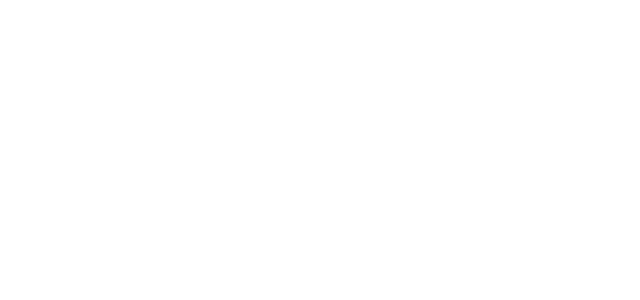
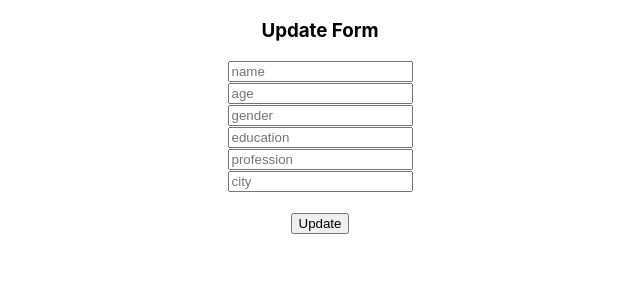
Before and after one commit to jyotirmoy99/todo, a React (Create React App) app: page /form_update in a window 1280 px wide. Shown: the top 300 px of the page, without its empty margins (320-960 px from the left). Built offline with nearby package versions, Linux system fonts and the light colour scheme.

Commit message:
no override on adding , delete functionality added

```diff
--- a/src/Routes.js
+++ b/src/Routes.js
@@ -3,6 +3,7 @@ import { BrowserRouter, Switch, Route } from "react-router-dom";
 import Form1 from "./components/Form1";
 import Form2 from "./components/Form2";
 import FormOutput from "./components/FormOutput";
+import NewForm from "./components/NewForm";
 function Routes() {
   return (
     <div>
@@ -23,6 +24,11 @@ function Routes() {
             path="/view"
             render={(e, props) => <FormOutput {...e} data={props} />}
           />
+          <Route
+            exact={true}
+            path="/form_update"
+            render={(e, props) => <NewForm {...e} data={props} />}
+          />
         </Switch>
       </BrowserRouter>
     </div>
--- a/src/components/Form1.js
+++ b/src/components/Form1.js
@@ -4,22 +4,45 @@ function Form1(props) {
   const [user, setUser] = useState({ name: "", age: "", gender: "" });
 
   //save to localStorage
+  // const handleNext = () => {
+  //   let users = []; //create new array
+  //   let usersData = JSON.parse(localStorage.getItem("user"));
+  //   let obj = {}; //create new object
+  //   obj["name"] = user.name;
+  //   obj["age"] = user.age;
+  //   obj["gender"] = user.gender;
+  //   usersData.push(obj);
+  //   if (usersData === null) {
+  //     localStorage.setItem("user", JSON.stringify(users));
+  //   } else {
+  //     localStorage.setItem("user", JSON.stringify(usersData));
+  //   }
+
+  //   // usersData.push(obj);
+  //   // localStorage.setItem("user", JSON.stringify(usersData));
+  //   props.history.push("/form2");
+  // };
+
+  //save to localStorage
   const handleNext = () => {
-    let users = []; //create new array
+    let users = [];
     let usersData = JSON.parse(localStorage.getItem("user"));
-    let obj = {}; //create new object
-    obj["name"] = user.name;
-    obj["age"] = user.age;
-    obj["gender"] = user.gender;
-    usersData.push(obj);
     if (usersData === null) {
+      let obj = {};
+      obj["name"] = user.name;
+      obj["age"] = user.age;
+      obj["gender"] = user.gender;
+      users.push(obj);
       localStorage.setItem("user", JSON.stringify(users));
     } else {
+      let obj = {};
+      obj["name"] = user.name;
+      obj["age"] = user.age;
+      obj["gender"] = user.gender;
+      usersData.push(obj);
       localStorage.setItem("user", JSON.stringify(usersData));
     }
 
-    // usersData.push(obj);
-    // localStorage.setItem("user", JSON.stringify(usersData));
     props.history.push("/form2");
   };
 
--- a/src/components/Form2.js
+++ b/src/components/Form2.js
@@ -6,8 +6,6 @@ function Form2(props) {
     profession: "",
     city: "",
   });
-
-  //   const [viewUser, setViewUser] = useState([]);
 
   //previous function
   const handlePrev = () => {
@@ -22,14 +20,14 @@ function Form2(props) {
     obj["education"] = user.education;
     obj["profession"] = user.profession;
     obj["city"] = user.city;
-    users.push(...usersData, obj);
+    users.push(...usersData, obj); //push the new object with the previous object
 
     if (usersData.length === 1) {
       let newUser = []; //new  array created for saving the concatination of two objects
       newUser.push(Object.assign({}, ...users)); //concat the users array and push it to the newUser array
       localStorage.setItem("user", JSON.stringify(newUser));
     } else {
-      usersData.push(Object.assign({}, ...user));
+      usersData.push(Object.assign({}, ...users));
       usersData.splice(usersData.length - 2, 1);
       localStorage.setItem("user", JSON.stringify(usersData));
     }
--- a/src/components/FormOutput.js
+++ b/src/components/FormOutput.js
@@ -1,6 +1,6 @@
 import React, { useEffect, useState } from "react";
 
-function FormOutput() {
+function FormOutput(props) {
   const [output, setOutput] = useState([]);
 
   useEffect(() => {
@@ -10,8 +10,29 @@ function FormOutput() {
   const getUser = () => {
     setOutput(JSON.parse(localStorage.getItem("user")));
   };
+
+  //route to first page
+  const firstPage = () => {
+    props.history.push("/");
+  };
+
+  //DELETE USER
+  const deleteUser = (id) => {
+    let localData = JSON.parse(localStorage.getItem("user"));
+    localData.splice(id, 1);
+    localStorage.setItem("user", JSON.stringify(localData));
+    console.log(localData);
+  };
+
+  //UPDATE USER
+  const editUser = () => {
+    props.history.push("/form_update");
+  };
   return (
     <div>
+      <div>
+        <button onClick={firstPage}>Home</button>
+      </div>
       <table>
         <tr>
           <th>Name</th>
@@ -22,7 +43,8 @@ function FormOutput() {
           <th>City</th>
           <th>Actions</th>
         </tr>
-        {output.map((value) => {
+        {output.length > 0 ? (
+          output.map((value, index) => {
             return (
               <tr>
                 <td>{value.name}</td>
@@ -32,12 +54,15 @@ function FormOutput() {
                 <td>{value.profession}</td>
                 <td>{value.city}</td>
                 <td>
-                <button>Update</button>
-                <button>Delete</button>
+                  <button onClick={() => editUser(index)}>Edit</button>
+                  <button onClick={() => deleteUser(index)}>Delete</button>
                 </td>
               </tr>
             );
-        })}
+          })
+        ) : (
+          <h2>Empty List</h2>
+        )}
       </table>
     </div>
   );
--- /dev/null
+++ b/src/components/NewForm.js
@@ -0,0 +1,42 @@
+import React, { useState, useEffect } from "react";
+
+function NewForm(props) {
+  const [output, setOutput] = useState([]);
+
+  useEffect(() => {
+    getUser();
+  }, [output]);
+
+  const getUser = () => {
+    setOutput(JSON.parse(localStorage.getItem("user")));
+  };
+
+  //UPDATE
+
+  const handleUpdate = () => {
+    props.history.push("/view");
+  };
+  return (
+    <div>
+      <h3>Update Form</h3>
+      <form>
+        <input type="text" placeholder="name" />
+        <br />
+        <input type="text" placeholder="age" />
+        <br />
+        <input type="text" placeholder="gender" />
+        <br />
+        <input type="text" placeholder="education" />
+        <br />
+        <input type="text" placeholder="profession" />
+        <br />
+        <input type="text" placeholder="city" />
+        <br />
+        <br />
+        <button onClick={handleUpdate}>Update</button>
+      </form>
+    </div>
+  );
+}
+
+export default NewForm;
```
Lines whose indentation alone changed are shown as unchanged.
